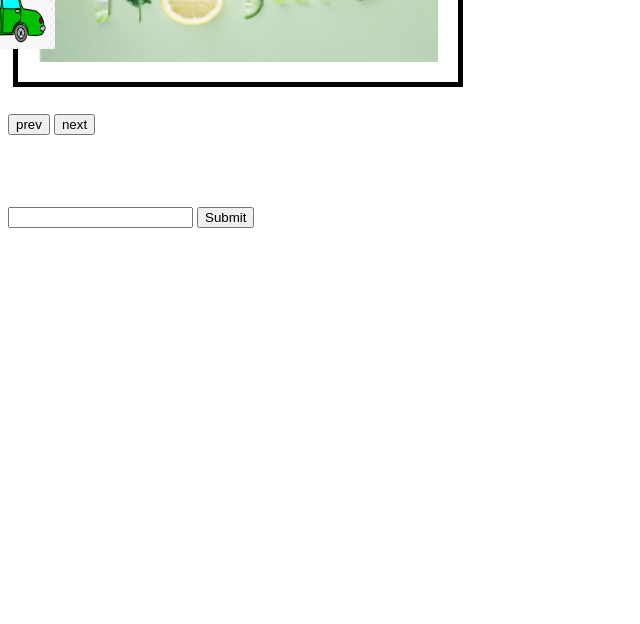
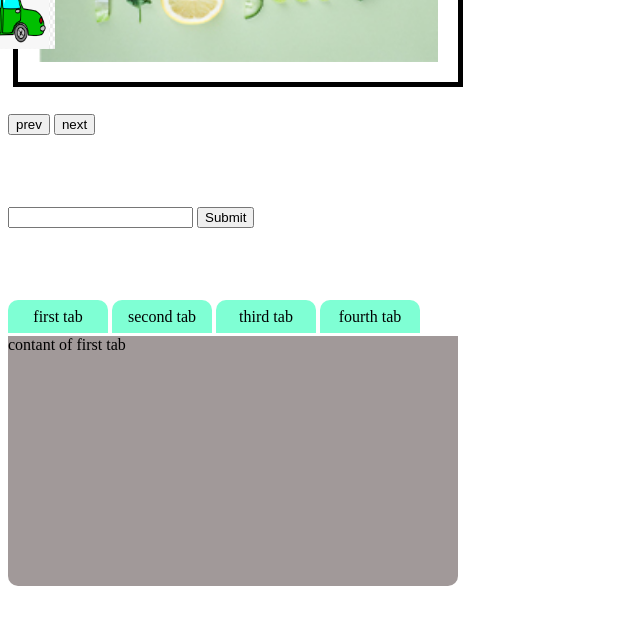
Before and after one commit to asma-gaini/learning-jquery, a plain HTML site: page index.html in a window 1280 px wide. Shown: the part 751-1375 px from the top of the page, without its empty margins (0-640 px from the left). Drawn offline with nearby package versions, Linux system fonts and the light colour scheme.

Commit message:
jquery learning : clickable tabs

```diff
--- a/index.html
+++ b/index.html
@@ -46,6 +46,21 @@
         <img src="./abi.png" alt="" class="car1">
         <img src="./sabz.png" alt="" class="car2">
 
+        <!-- =================================================== -->
+
+        <div class="tabs">
+            <span data-info="first">first tab</span>
+            <span data-info="second">second tab</span>
+            <span data-info="third">third tab</span>
+            <span data-info="fourth">fourth tab</span>
+            <div id="first">contant of first tab</div>
+            <div id="second">contant of second tab</div>
+            <div id="third">contant of third tab</div>
+            <div id="fourth">contant of fourth tab</div>
+        </div>
+        <br><br><br><br>
+
+
         <script src="./script.js" async defer></script>
     </body>
 </html>
--- a/script.js
+++ b/script.js
@@ -55,6 +55,7 @@ $(document).ready(function(){
     }
 
 // ***********************************************************************
+
     $('#submit').click(function(){
         var userName = $("#txt1").val();
         if (userName == "" || userName == null) {
@@ -95,5 +96,13 @@ $(document).ready(function(){
          oldTop = $(document).scrollTop();
     })
 
+// ***********************************************************************
+
+    $(".tabs>div").first().siblings("div").hide();
+    $(".tabs>span").click(function(e){
+        var id = $(this).attr("data-info");
+        $("#" + id).show().siblings("div").hide();
+    })
+
     // alert("salam");
 })
--- a/style.css
+++ b/style.css
@@ -33,3 +33,28 @@ body{
     height: 80px;
     left: -90px;
 }
+
+.tabs{
+    width: 700px;
+
+}
+
+.tabs>span{
+    display: inline-block;
+    width: 100px;
+    height: 25px;
+    padding-top: 8px;
+    background-color: aquamarine;
+    color: black;
+    border-radius: 10px 10px 0px 0px;
+    text-align: center;
+    cursor: pointer;
+    margin-bottom: 3px;
+}
+
+.tabs>div{
+    width: 450px;
+    height: 250px;
+    background-color: rgb(161, 153, 153);
+    border-radius: 0 0px 10px 10px;
+}
```
